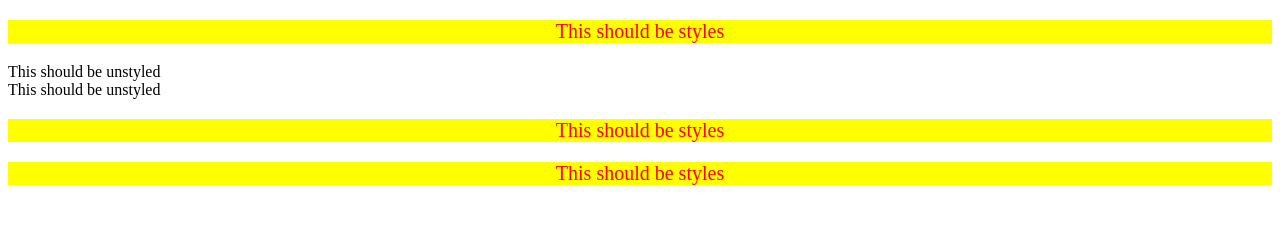
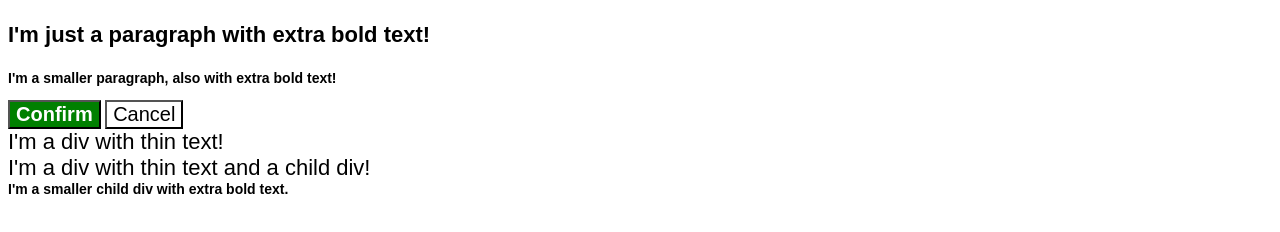
Before and after one commit to Vinaydg/TheOdinProject, a plain HTML site: page cssFoundation/index.html in a window 1280 px wide. Drawn offline with Linux system fonts and the light colour scheme.

Commit message:
Completed CSS excercise 06

```diff
--- a/cssFoundation/css/styles.css
+++ b/cssFoundation/css/styles.css
@@ -55,9 +55,52 @@
     height: 400px;
 } */
 
-.dec > p{
+/* .dec > p{
     background-color: yellow;
     color: red;
     font-size: 20px;
     text-align: center;
+} */
+
+body{
+  font-family:Arial, Helvetica, sans-serif
 }
+
+.para,
+.small-para {
+  color: hsl(0, 0%, 0%);
+  font-weight: 800;
+}
+
+.para.small-para {
+  font-size: 14px;
+  font-weight: 800;
+}
+
+.para {
+  font-size: 22px;
+}
+
+.confirm.confirm {
+  background: green;
+  color: white;
+  font-weight: bold;
+}
+
+.button {
+  background-color: rgb(255, 255, 255);
+  color: rgb(0, 0, 0);
+  font-size: 20px;
+}
+
+.text > .child {
+  color: rgb(0, 0, 0);
+  font-weight: 800;
+  font-size: 14px;
+}
+
+.text {
+  color: rgb(0, 0, 0);
+  font-size: 22px;
+  font-weight: 100;
+}
--- a/cssFoundation/index.html
+++ b/cssFoundation/index.html
@@ -38,12 +38,23 @@
       <img class="original distorted" src="./images/pexels-andrea-piacquadio-3777931.jpg" alt="Man with surprised expression">
     </div> -->
 
-    <div class="dec">
+    <!-- <div class="dec">
         <p>This should be styles</p>
         <div>This should be unstyled</div>
         <div>This should be unstyled</div>
         <p>This should be styles</p>
         <p>This should be styles</p>
+    </div> -->
+
+    <p class="para">I'm just a paragraph with extra bold text!</p>
+    <p class="para small-para">I'm a smaller paragraph, also with extra bold text!</p>
+
+    <button id="confirm-button" class="button confirm">Confirm</button>
+    <button id="cancel-button" class="button cancel">Cancel</button>
+
+    <div class="text">I'm a div with thin text!</div>
+    <div class="text">I'm a div with thin text and a child div!
+      <div class="text child">I'm a smaller child div with extra bold text.</div>
     </div>
     </body>
 </html>
```
